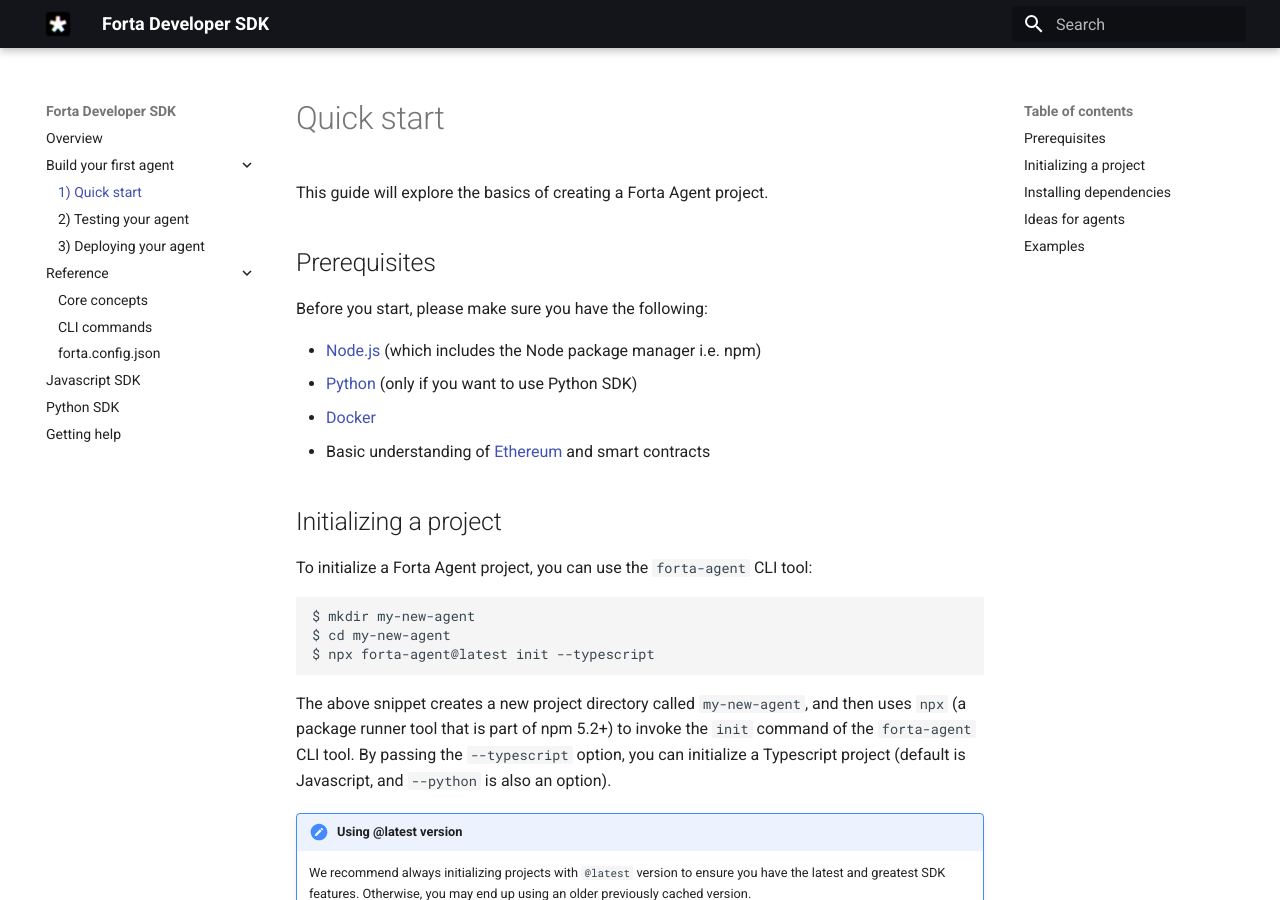
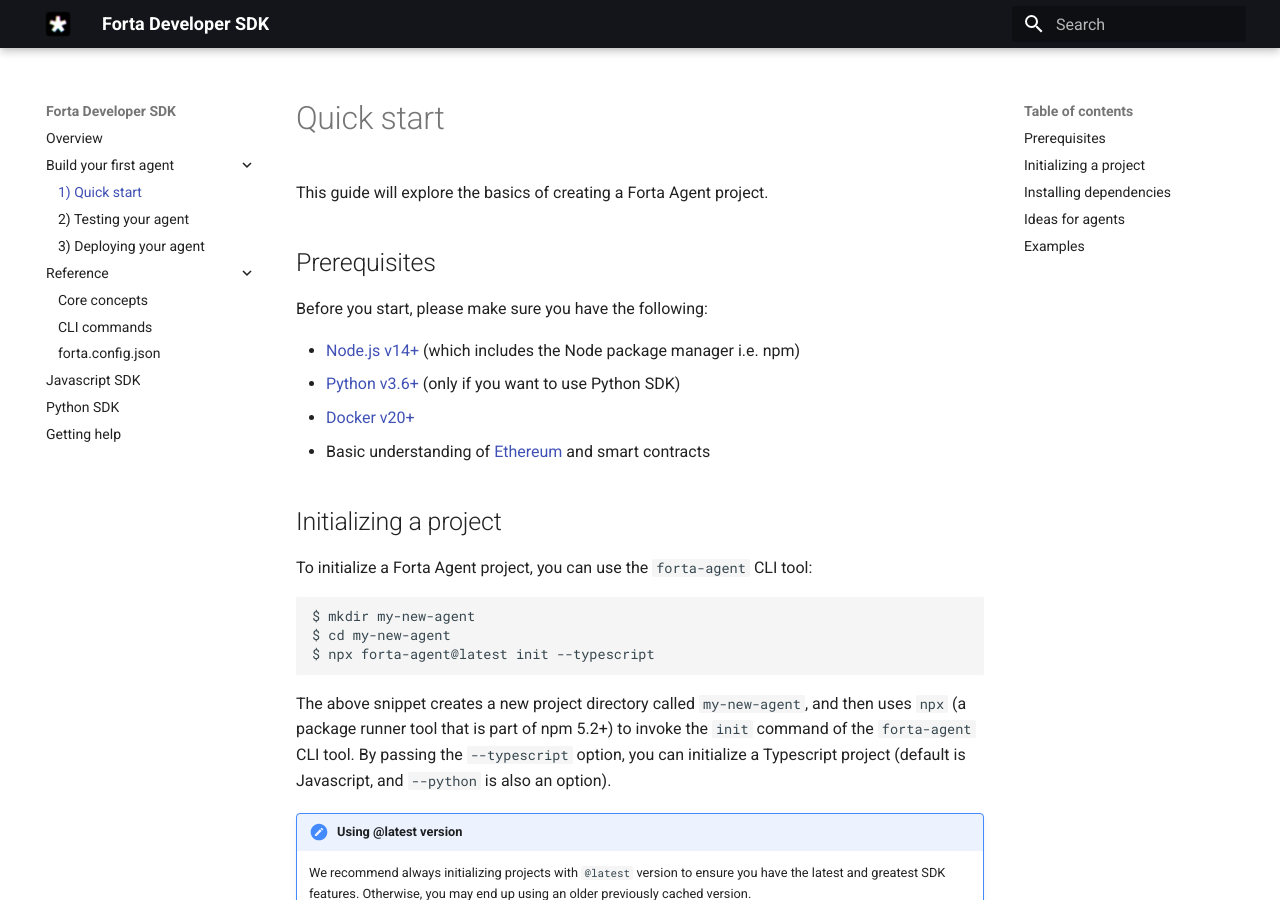
Before and after one commit to forta-network/docs, an MkDocs documentation site: the page built from docs/quickstart.md, in a window 1280 px wide and 900 px high. Built offline with MkDocs 1.6.1 and Material for MkDocs 9.7.7, drawn with Linux system fonts in a browser that asks for light colours.

Commit message:
add prerequisite versions

```diff
--- a/docs/quickstart.md
+++ b/docs/quickstart.md
@@ -6,9 +6,9 @@
 
 Before you start, please make sure you have the following:
 
-- [Node.js](https://nodejs.org/) (which includes the Node package manager i.e. npm)
-- [Python](https://www.python.org/) (only if you want to use Python SDK)
-- [Docker](https://www.docker.com/get-started)
+- [Node.js v14+](https://nodejs.org/) (which includes the Node package manager i.e. npm)
+- [Python v3.6+](https://www.python.org/) (only if you want to use Python SDK)
+- [Docker v20+](https://www.docker.com/get-started)
 - Basic understanding of [Ethereum](https://ethereum.org/) and smart contracts
 
 ## Initializing a project
```
